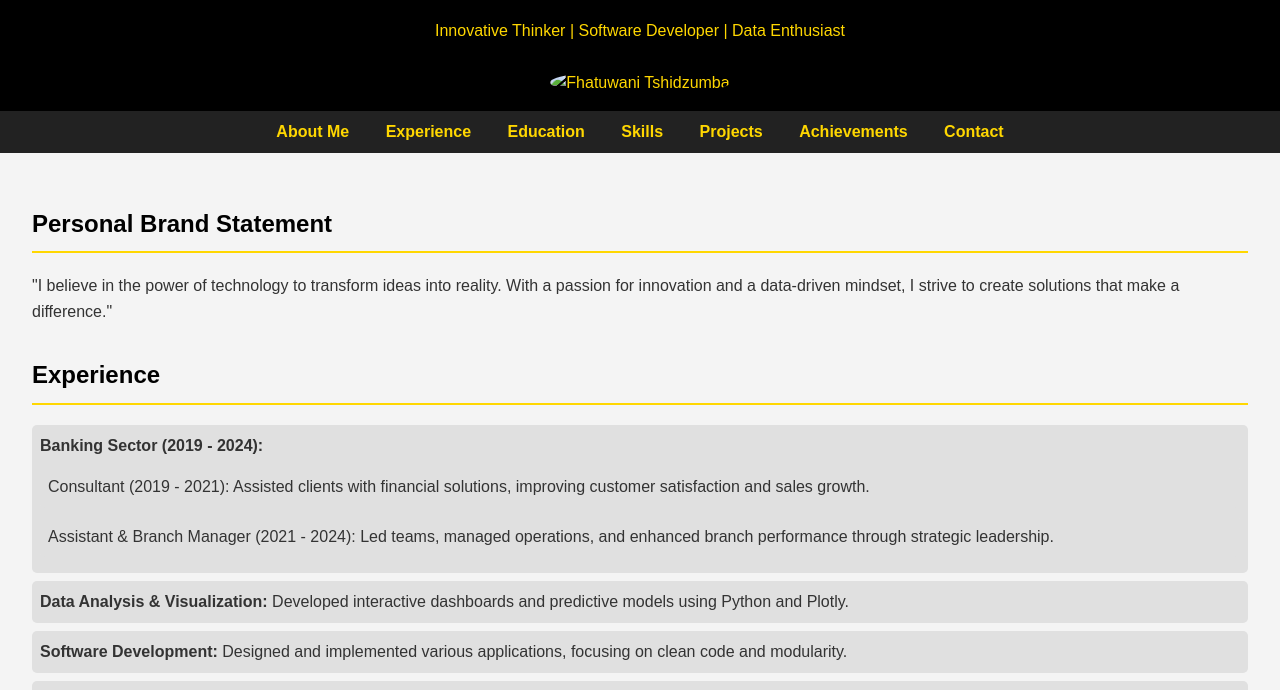
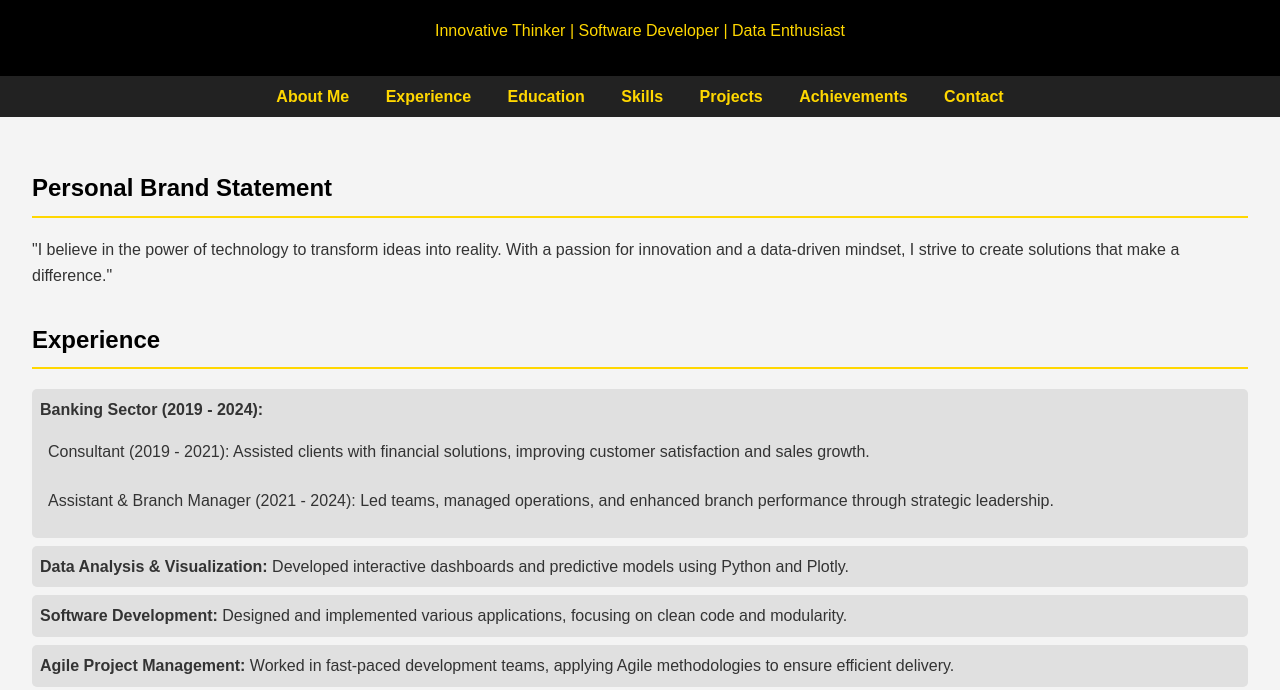
Before and after one commit to Fhatuwanitf/website-cv, a plain HTML site: page index.html in a window 1280 px wide. Shown: the part 92-782 px from the top of the page. Drawn offline with Linux system fonts and the light colour scheme.

Commit message:
index.html

```diff
--- a/index.html
+++ b/index.html
@@ -77,7 +77,7 @@
   <header>
     <h1>Fhatuwani Tshidzumba</h1>
     <p>Innovative Thinker | Software Developer | Data Enthusiast</p>
-    <img src=""C:\Users\OEM\Desktop\IMG_3216_Original.JPEG"" alt="Fhatuwani Tshidzumba">
+
   </header>
   <nav>
     <a href="#about-me">About Me</a>
```
